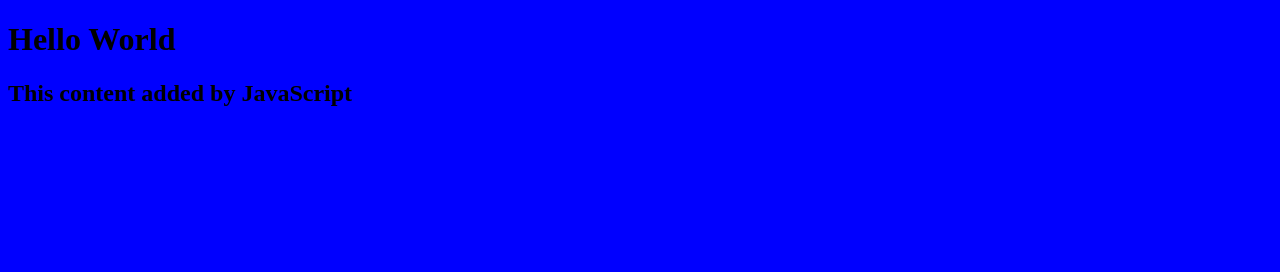
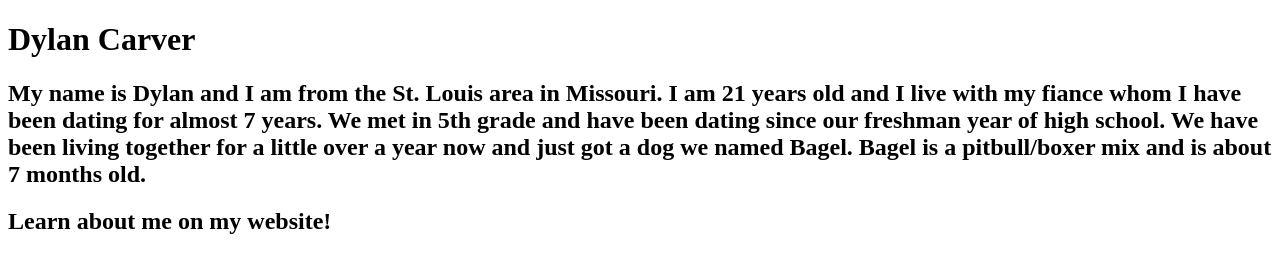
Before and after one commit to DylanCarver9706/Dylan-Carver-Website, a plain HTML site: page index.html in a window 1280 px wide. Drawn offline with Linux system fonts and the light colour scheme.

Commit message:
into bio, background change

```diff
--- a/index.html
+++ b/index.html
@@ -5,7 +5,16 @@
         <link rel="stylesheet" href="style.css" />
     </head>
   <body>
-    <h1>Hello World</h1>
+    <h1>
+        Dylan Carver
+    </h1>
+    <h2>
+        My name is Dylan and I am from the St. Louis area in Missouri.
+        I am 21 years old and I live with my fiance whom I have been dating for almost 7 years.
+        We met in 5th grade and have been dating since our freshman year of high school.
+        We have been living together for a little over a year now and just got a dog we named Bagel.
+        Bagel is a pitbull/boxer mix and is about 7 months old.
+    </h2>
     <script src="script.js"></script>
   </body>
 </html>
--- a/script.js
+++ b/script.js
@@ -1,3 +1,3 @@
 const h2 = document.createElement("h2");
-h2.textContent = "This content added by JavaScript";
+h2.textContent = "Learn about me on my website!";
 document.querySelector("body").appendChild(h2);
--- a/style.css
+++ b/style.css
@@ -1,3 +1,3 @@
 body {
-    background: blue;
+    background: white;
   }
```
